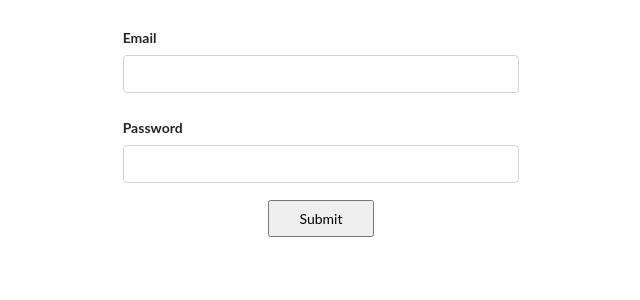
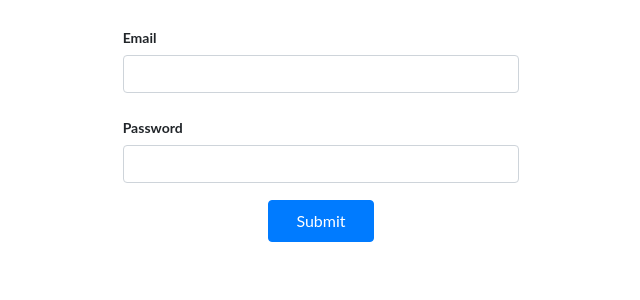
Before and after one commit to sridevirella/cs412-online-journal-nodejs-app, a Node server app: page /users/login in a window 1280 px wide. Shown: the part 166-466 px from the top of the page, without its empty margins (319-959 px from the left). Run offline with Node 20, Linux system fonts and the light colour scheme; some libraries are stand-ins or nearby versions.

Commit message:
Passport auth/authentication - updated partials

```diff
--- a/myday/views/partials/header.hbs
+++ b/myday/views/partials/header.hbs
@@ -15,7 +15,18 @@
             {{else}}
                 <a class="mr-4 mt-2 mb-2 nav-item nav-link btn btn-light col-auto {{isViewAllActive}}" href="/diary_entries/viewAll">View all</a>
                 <a class="mr-4 mt-2 mb-2 nav-item nav-link btn btn-light col-auto {{isAddActive}}" href="/diary_entries/add">Add entry</a>
-                {{> profile}}
+<!--                profile-->
+                <div class="btn-group">
+                    <button type="button" class="btn btn-light">{{currentUser.fullName}}</button>
+                    <button type="button" class="btn btn-light dropdown-toggle dropdown-toggle-split" data-toggle="dropdown" aria-haspopup="true" aria-expanded="false">
+                        <span class="sr-only">Toggle Dropdown</span>
+                    </button>
+                    <div class="dropdown-menu">
+                        <a class="dropdown-item" href="/users/profile">profile</a>
+                        <div class="dropdown-divider"></div>
+                        <a class="dropdown-item" href="/users/logout">Logout</a>
+                    </div>
+                </div>
             {{/unless}}
         </div>
     </nav>
--- a/myday/views/partials/profile.hbs
+++ /dev/null
@@ -1,11 +0,0 @@
-<div class="btn-group">
-    <button type="button" class="btn btn-light">{{currentUser.fullName}}</button>
-    <button type="button" class="btn btn-light dropdown-toggle dropdown-toggle-split" data-toggle="dropdown" aria-haspopup="true" aria-expanded="false">
-        <span class="sr-only">Toggle Dropdown</span>
-    </button>
-    <div class="dropdown-menu">
-        <a class="dropdown-item" href="/users/profile">profile</a>
-        <div class="dropdown-divider"></div>
-        <a class="dropdown-item" href="/users/logout">Logout</a>
-    </div>
-</div>
--- a/myday/views/partials/register_login.hbs
+++ b/myday/views/partials/register_login.hbs
@@ -21,5 +21,5 @@
 </div>
 
 <div class="form-group row justify-content-center mb-0">
-    <input class="p-2 col-3 col-md-1" type="submit" value="Submit">
+    <input class="p-2 col-3 col-md-1 btn btn-primary" type="submit" value="Submit">
 </div>
```
